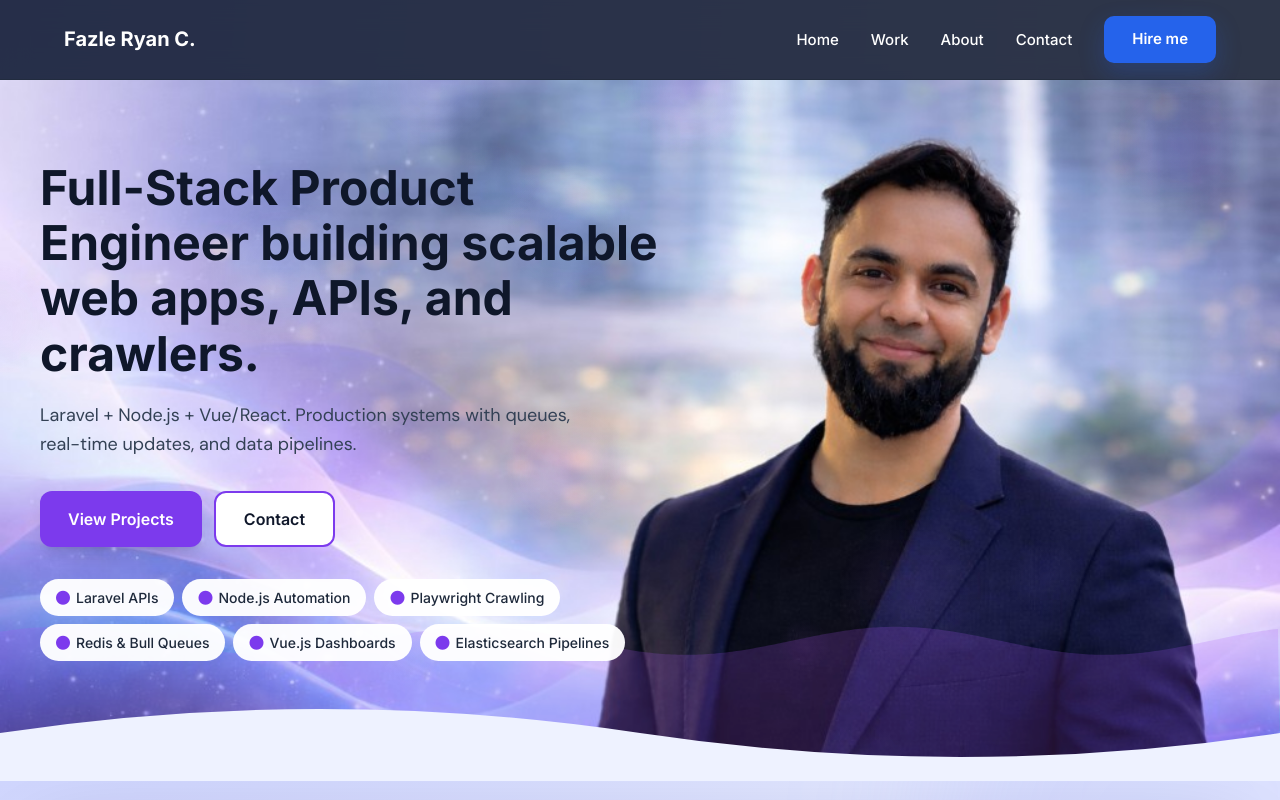
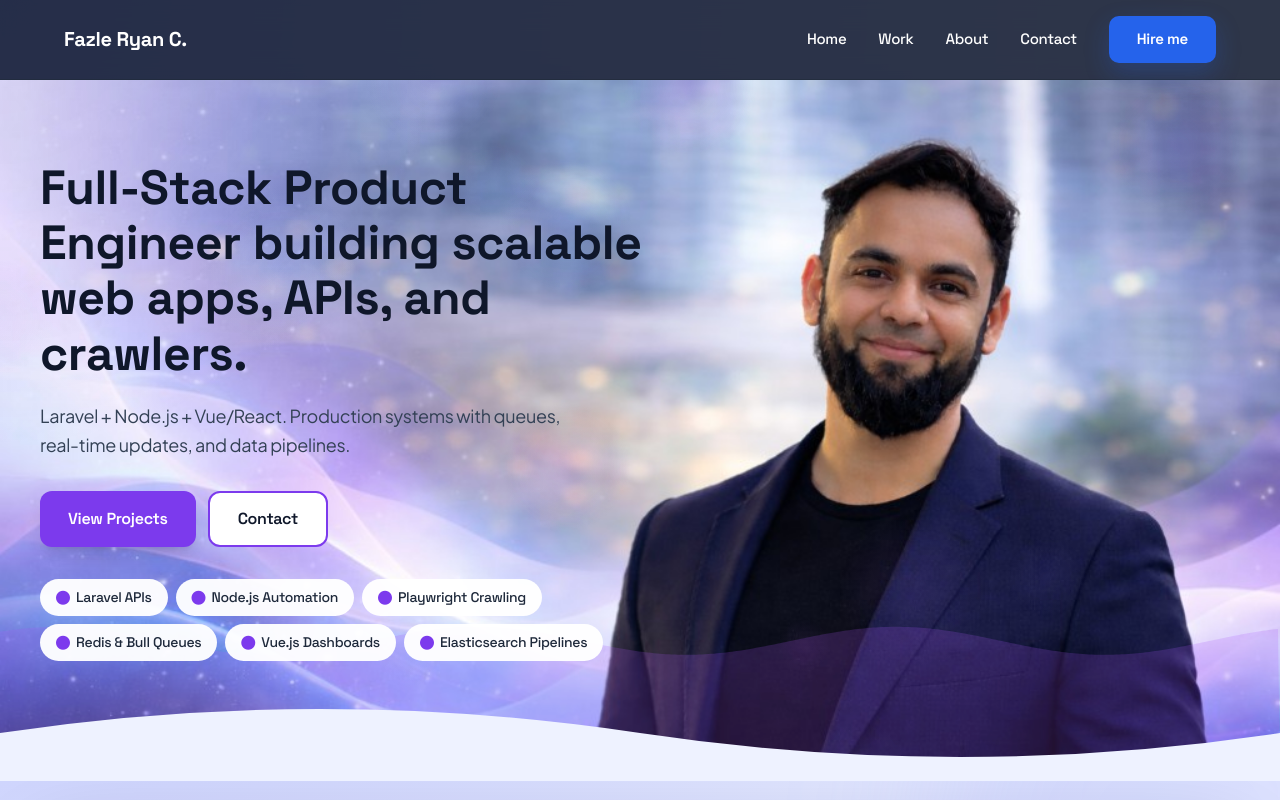
Before and after one commit to ryan7998/fazleryan.com_v3, a Nuxt app: page / in a window 1280 px wide. Shown: the top 800 px of the page. Built offline with nearby package versions, Linux system fonts and the light colour scheme.

Commit message:
Update font styles in app.vue and main.css
- Replaced Google Fonts with Space Grotesk and Plus Jakarta Sans for improved typography.
- Adjusted CSS variables for font families and added letter-spacing to enhance readability.

```diff
--- a/app.vue
+++ b/app.vue
@@ -41,7 +41,7 @@ useHead({
     { rel: 'preconnect', href: 'https://fonts.gstatic.com', crossorigin: '' },
     {
       rel: 'stylesheet',
-      href: 'https://fonts.googleapis.com/css2?family=DM+Sans:ital,opsz,wght@0,9..40,100..1000&family=Inter:wght@400;500;600;700&display=swap',
+      href: 'https://fonts.googleapis.com/css2?family=Space+Grotesk:wght@400;500;600;700&family=Plus+Jakarta+Sans:ital,wght@0,300;0,400;0,500;0,600;0,700;1,400&display=swap',
     },
   ],
   script: [
--- a/assets/css/main.css
+++ b/assets/css/main.css
@@ -36,8 +36,10 @@
 }
 
 @theme {
-  --font-sans: "Inter", ui-sans-serif, system-ui, sans-serif;
-  --font-body: "DM Sans", ui-sans-serif, system-ui, sans-serif;
+  /* Space Grotesk: tech-forward geometric with character — headings, nav, brand */
+  --font-sans: "Space Grotesk", ui-sans-serif, system-ui, sans-serif;
+  /* Plus Jakarta Sans: warm humanist body — paragraphs, pills, UI labels */
+  --font-body: "Plus Jakarta Sans", ui-sans-serif, system-ui, sans-serif;
 }
 
 html {
@@ -65,4 +67,6 @@ body {
 
 .font-heading {
   font-family: var(--font-sans);
+  /* Space Grotesk reads sharper with a touch of negative letter-spacing */
+  letter-spacing: -0.02em;
 }
```
